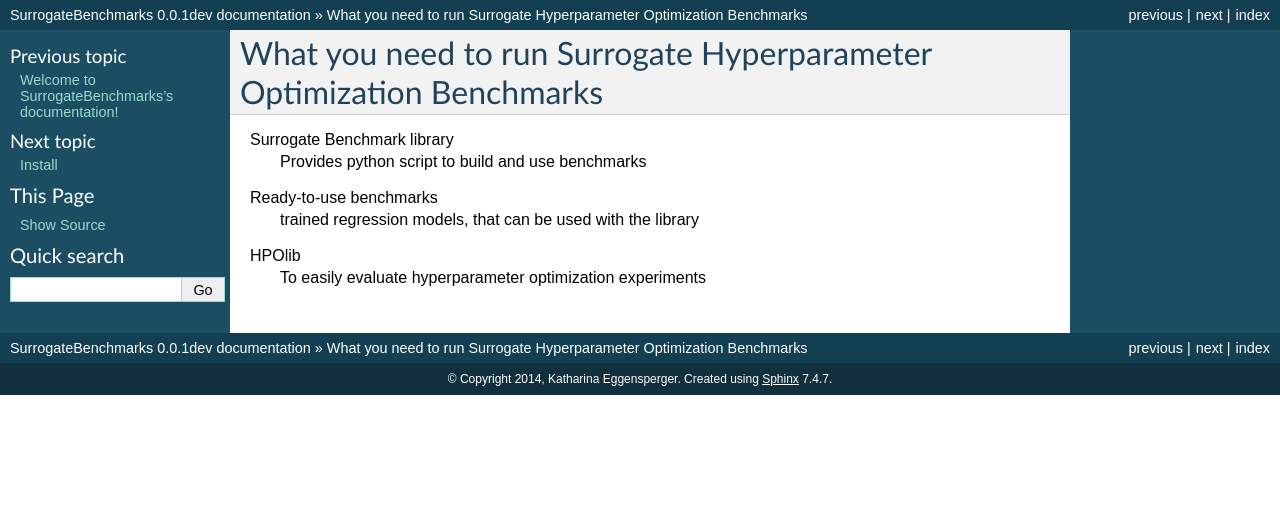
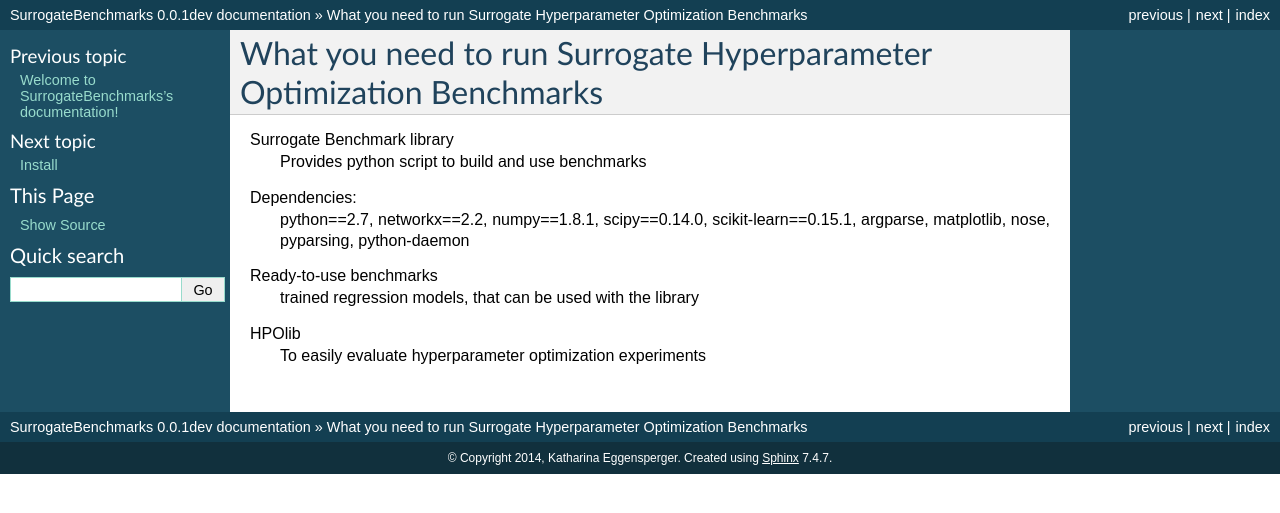
Before and after one commit to KEggensperger/SurrogateBenchmarks, a Sphinx documentation site: the page built from docs/source/ingredients.rst, in a window 1280 px wide. Shown: the top 513 px of the page. Built offline with Sphinx 7.4.7, drawn with Linux system fonts in a browser that asks for light colours.

Commit message:
show dependencies in the readme (#3)

```diff
--- a/docs/source/ingredients.rst
+++ b/docs/source/ingredients.rst
@@ -7,6 +7,20 @@ What you need to run Surrogate Hyperparameter Optimization Benchmarks
 Surrogate Benchmark library
     Provides python script to build and use benchmarks
 
+Dependencies:
+    python==2.7,
+    networkx==2.2,
+    numpy==1.8.1,
+    scipy==0.14.0,
+    scikit-learn==0.15.1,
+    argparse,
+    matplotlib,
+    nose,
+    pyparsing,
+    python-daemon
+
+
+
 Ready-to-use benchmarks
     trained regression models, that can be used with the library
 
```
